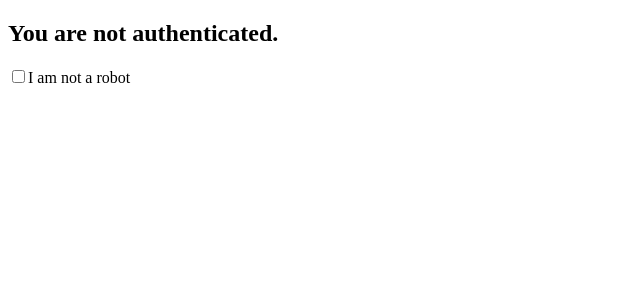
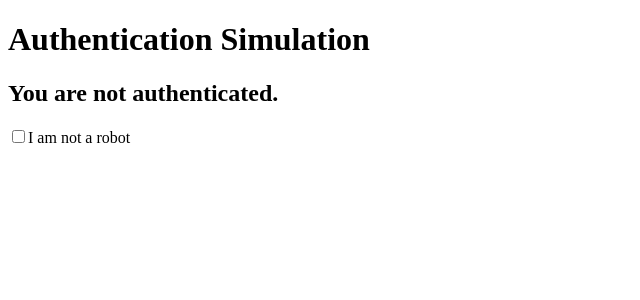
Before and after one commit to acciojob/usecontext-auth-Aravindhan-Rajendran, a React app: page / in a window 1280 px wide. Shown: the top 300 px of the page, without its empty margins (0-640 px from the left). Built offline with nearby package versions, Linux system fonts and the light colour scheme.

Commit message:
Update App.js

```diff
--- a/src/components/App.js
+++ b/src/components/App.js
@@ -1,12 +1,14 @@
-
 import React from 'react';
 import { AuthProvider } from './AuthContext';
-import Auth from './Auth'; // Import the Auth component
+import Auth from './Auth';
 
 const App = () => {
   return (
     <AuthProvider>
-      <Auth />
+      <div className="main-container">
+        <h1>Authentication Simulation</h1>
+        <Auth />
+      </div>
     </AuthProvider>
   );
 };
```
